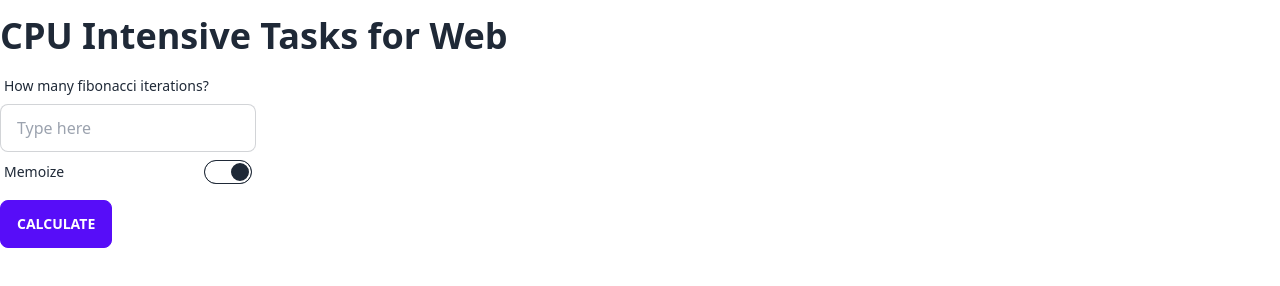
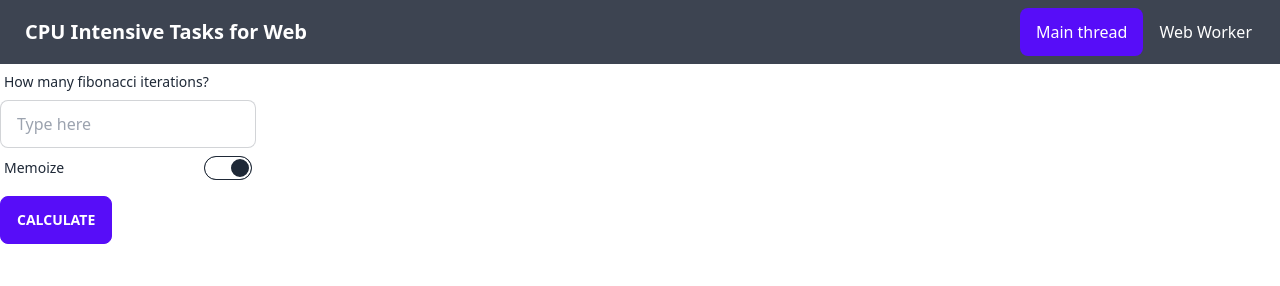
Before and after one commit to caiquecastro/cpu-intensive-tasks-web, a website: page public/index.html in a window 1280 px wide. Drawn offline with nearby package versions, Linux system fonts and the light colour scheme; files that its build step writes are made by us from their sources.

Commit message:
feat: Add navbar with links to pages

```diff
--- a/public/index.html
+++ b/public/index.html
@@ -11,16 +11,31 @@
     <script src="/main-thread.js" defer></script>
   </head>
   <body>
-    <div id="app" class="container mx-auto py-4">
-      <h1 class="text-4xl font-bold mb-3">CPU Intensive Tasks for Web</h1>
+    <div id="app" class="container mx-auto">
+      <header class="navbar bg-neutral text-neutral-content">
+        <div class="flex-1">
+          <h1>
+            <span class="btn btn-ghost normal-case text-xl">
+              CPU Intensive Tasks for Web
+            </span>
+          </h1>
+        </div>
+        <div class="flex-none">
+          <ul class="menu menu-horizontal px-1">
+            <li><a href="/" class="active">Main thread</a></li>
+            <li><a href="/web-worker.html">Web Worker</a></li>
+          </ul>
+        </div>
+      </header>
       <form action="" name="fibonacci" class="w-64">
         <div class="form-control w-full max-w-xs">
-          <label class="label">
+          <label class="label" for="iterations">
             <span class="label-text">How many fibonacci iterations?</span>
           </label>
           <input
             type="text"
             name="input"
+            id="iterations"
             placeholder="Type here"
             class="input input-bordered w-full max-w-xs"
           />
--- a/public/web-worker.html
+++ b/public/web-worker.html
@@ -10,8 +10,22 @@
     <script src="/web-worker.js" defer></script>
   </head>
   <body>
-    <div id="app" class="container mx-auto py-4">
-      <h1 class="text-4xl font-bold mb-3">CPU Intensive Tasks for Web</h1>
+    <div id="app" class="container mx-auto">
+      <header class="navbar bg-neutral text-neutral-content">
+        <div class="flex-1">
+          <h1>
+            <span class="btn btn-ghost normal-case text-xl">
+              CPU Intensive Tasks for Web
+            </span>
+          </h1>
+        </div>
+        <div class="flex-none">
+          <ul class="menu menu-horizontal px-1">
+            <li><a href="/">Main thread</a></li>
+            <li><a href="/web-worker.html" class="active">Web Worker</a></li>
+          </ul>
+        </div>
+      </header>
       <form action="" name="fibonacci" class="w-64">
         <div class="form-control w-full max-w-xs">
           <label class="label">
```
